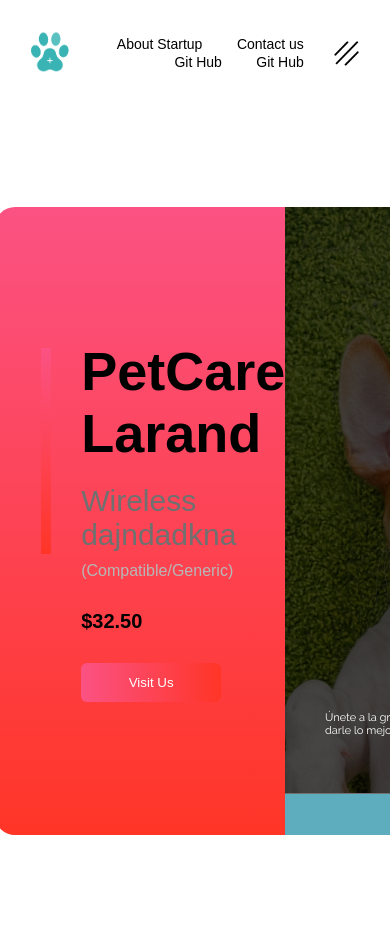
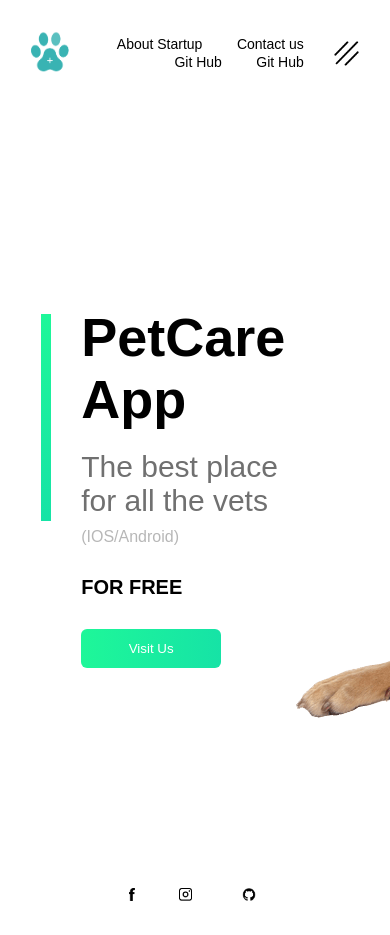
Before and after one commit to AnguloDev10/PetCare, a plain HTML site: page index.html in a window 390 px wide. Drawn offline with Linux system fonts and the light colour scheme.

Commit message:
"WITHOUT-RESPONSIVE DESIGN"

```diff
--- a/index.html
+++ b/index.html
@@ -23,15 +23,15 @@
         </div>
         <div class="row">
             <div class="col-1">
-                <h2>PetCare <br> Larand</h2>
-                <h3>Wireless dajndadkna </h3>
-                <p>(Compatible/Generic)</p>
-                <h4>$32.50</h4>
+                <h2>PetCare <br> App</h2>
+                <h3>The best place for all the vets </h3>
+                <p>(IOS/Android)</p>
+                <h4>FOR FREE</h4>
                 <button type="button"> Visit Us<img src="images/arrow.png">
                 </button>
             </div>
             <div class="col-2">
-                <img src="images/desc.PNG" class="controller">
+                <img src="images/cute-dog-transparent-background.png" class="controller">
                 <div class="color-box"></div>
                 <div class="add-btn">
                     <img src="images/add.png">
@@ -40,5 +40,10 @@
             </div>
         </div>
     </div>
+    <div class="social-links" >
+         <img src="images/fb.png">
+         <img src="images/ig.png">
+         <img src="images/github.png">
+    </div>
 </body>
 </html>
--- a/style.css
+++ b/style.css
@@ -39,8 +39,8 @@
         color: #000;
         font-size: 14px;
     }
-    nav ul li a :hover{
-        color: #ff5ea2;
+    nav ul li a:hover{
+        color: #33FFA6;
     }
     .row{
         display: flex;
@@ -79,7 +79,7 @@
         padding: 12px 10px;
         outline: none;
         color: #fff;
-        background: linear-gradient(to right, #fb5283, #ff3527);
+        background: linear-gradient(to right, #1EF799, #16E3A6);
         border-radius:  6px;
         cursor: pointer;
         transition: width 0.5s;
@@ -103,32 +103,40 @@
         content: '';
         width: 10px;
         height: 57%;
-        background: linear-gradient(#fb5283, #ff3527);
+        background: linear-gradient(#1EF799, #16E3A6);
         position: absolute;
         left: -40px;
         top: 8px;
     }
     .col-2{
         position: relative;
-        flex-basis: 20%;
+        flex-basis: 60%;
         display: flex;
         align-items: center;
     }
     .col-2.controller{
-        width: 400%;
+        width: 90%;
     }
     .color-box{
         position: absolute;
         right: 0;
         top:0;
-        background:  linear-gradient(#fb5283, #ff3527);
+        background:  linear-gradient(#1EF799, #16E3A6);
         border-radius: 20px 0 0 20px;
         height: 100%;
-        width: 150%;
+        width: 100%;
         z-index: -1;
-        transform: translateX(-100px);
+        transform: translateX(150px);
     }
     .add-btn img{
         width: 35px;
         margin-bottom: 5px;
     }
+    .social-links img{
+        height: 13px;
+        margin: 20px;
+        cursor :pointer;
+    }
+    .social-links{
+        text-align: center;
+    }
```
Also changed, not shown: images/cute-dog-transparent-background.png (added), images/download.png (added), images/github.png (added), images/phone.png (added).
